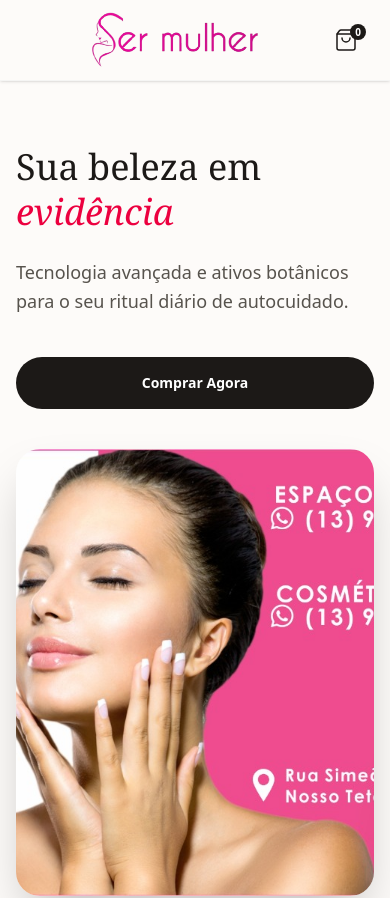
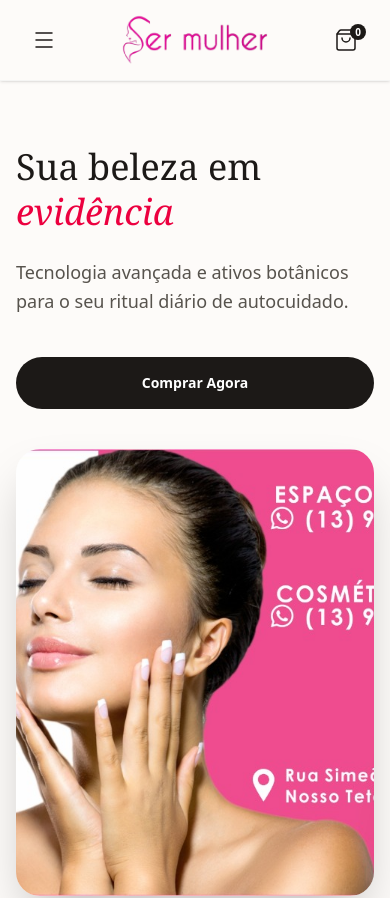
Before and after one commit to fabiocosta123/sermulher, a Next.js app: page / in a window 390 px wide. Shown: the top 898 px of the page. Built offline with nearby package versions, Linux system fonts and the light colour scheme; a web font is replaced by a local one.

Commit message:
feat: implement responsive hamburger menu for mobile navigation

```diff
--- a/components/Navbar.tsx
+++ b/components/Navbar.tsx
@@ -1,12 +1,34 @@
+"use client";
+
+import { useState } from "react";
 import Image from "next/image";
 import Link from "next/link";
-import { ShoppingBag } from "lucide-react"; // Importando o ícone
+import { ShoppingBag, Menu, X } from "lucide-react";
 
 export function Navbar() {
+  const [isMenuOpen, setIsMenuOpen] = useState(false);
+
+  const navLinks = [
+    { name: "Home", href: "/" },
+    { name: "Produtos", href: "/produtos" },
+    { name: "Sobre", href: "/sobre" },
+    { name: "Contato", href: "/contato" },
+  ];
+
   return (
-
     <nav className="fixed top-0 left-0 z-50 w-full bg-[#FDFBF9]/95 backdrop-blur-sm border-b border-stone-100 shadow-sm transition-all">
       <div className="mx-auto max-w-7xl flex items-center justify-between px-6 h-20 lg:h-24">
+
+        {/* BOTÃO HAMBÚRGUER (Aparece apenas em telas pequenas) */}
+        <div className="flex md:hidden">
+          <button
+            onClick={() => setIsMenuOpen(!isMenuOpen)}
+            className="text-stone-900 p-2 focus:outline-none"
+            aria-label="Menu"
+          >
+            {isMenuOpen ? <X size={24} strokeWidth={1.5} /> : <Menu size={24} strokeWidth={1.5} />}
+          </button>
+        </div>
 
         {/* LOGO */}
         <div className="flex items-center">
@@ -22,14 +44,9 @@ export function Navbar() {
           </Link>
         </div>
 
-        {/* LINKS */}
+        {/* LINKS DESKTOP (Escondidos em telas pequenas) */}
         <div className="hidden md:flex items-center gap-x-10">
-          {[
-            { name: "Home", href: "/" },
-            { name: "Produtos", href: "/produtos" },
-            { name: "Sobre", href: "/sobre" },
-            { name: "Contato", href: "/contato" },
-          ].map((link) => (
+          {navLinks.map((link) => (
             <Link
               key={link.name}
               href={link.href}
@@ -49,8 +66,25 @@ export function Navbar() {
             </span>
           </button>
         </div>
+      </div>
 
-      </div>
+      {/* MENU MOBILE (Expandível) */}
+      {isMenuOpen && (
+        <div className="md:hidden bg-[#FDFBF9] border-b border-stone-100 overflow-hidden animate-in fade-in slide-in-from-top-4 duration-300">
+          <div className="flex flex-col p-6 space-y-4">
+            {navLinks.map((link) => (
+              <Link
+                key={link.name}
+                href={link.href}
+                onClick={() => setIsMenuOpen(false)}
+                className="text-sm font-bold tracking-[0.2em] uppercase text-stone-600 hover:text-stone-900 border-b border-stone-50 pb-2"
+              >
+                {link.name}
+              </Link>
+            ))}
+          </div>
+        </div>
+      )}
     </nav>
   );
 }
```
